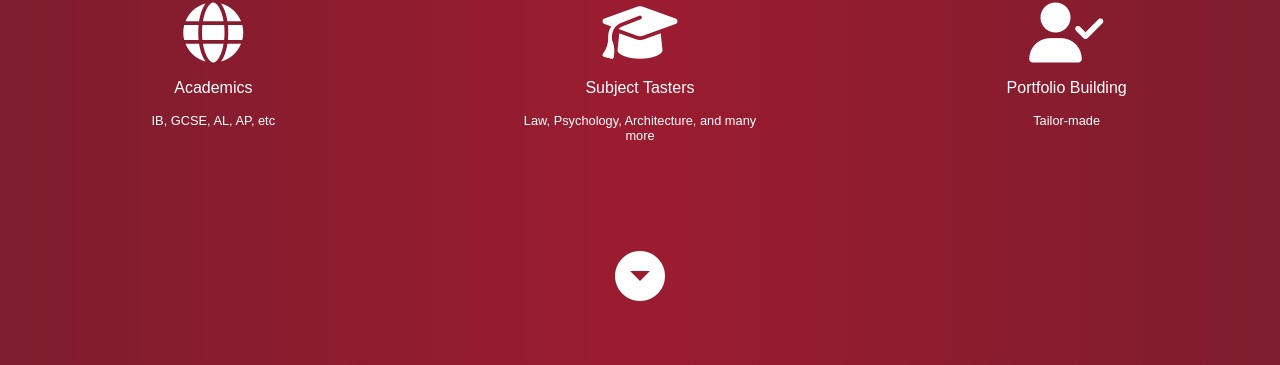
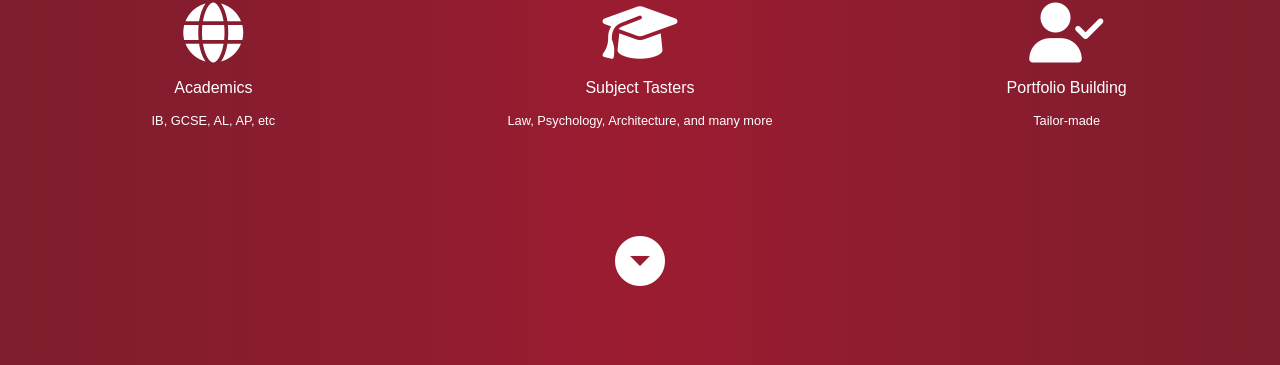
Before and after one commit to Pi-31415/EdTech, a PHP site: page / in a window 1280 px wide. Shown: the part 4583-4948 px from the top of the page. Run offline with PHP 8.4, Linux system fonts and the light colour scheme; some libraries are stand-ins or nearby versions; some web fonts are replaced; grey boxes are pictures that could not be loaded.

Commit message:
final comments

```diff
--- a/css/style.css
+++ b/css/style.css
@@ -156,6 +156,19 @@ input[type=text]:focus {
 
 .form__field:required, .form__field:invalid {
   box-shadow: none;
+}
+
+.subject-taster-header {
+  padding: 0px;
+  margin-left: 0px;
+  margin-right: 0px;
+}
+
+.subject-taster-description {
+  font-size: 0.8em;
+  padding: 0px;
+  margin-left: 0px;
+  margin-right: 0px;
 }
 
 .grid, .grid-container-4, .grid-container-3, .grid-container-2-form, .grid-container-2 {
@@ -707,7 +720,7 @@ input[type=text]:focus {
   text-align: center;
 }
 
-#component-refund h1, h2, h3, p {
+#component-refund h1, h2, h3 {
   margin-left: 20px;
   margin-right: 20px;
 }
--- a/css/style.sass
+++ b/css/style.sass
@@ -151,6 +151,16 @@ input[type=text]:focus
 	&:required,&:invalid
 		box-shadow: none
 
+.subject-taster-header
+	padding:0px
+	margin-left: 0px
+	margin-right: 0px
+
+.subject-taster-description
+	font-size: 0.8em
+	padding:0px
+	margin-left: 0px
+	margin-right: 0px
 
 //Grid management
 //Thus, the class named grid-container-3 will show 3 column container on desktop
@@ -627,7 +637,7 @@ input[type=text]:focus
 	width:100vw
 	text-align: center
 
-#component-refund h1,h2,h3,p
+#component-refund h1,h2,h3
 	margin-left:20px
 	margin-right:20px
 
--- a/index.html
+++ b/index.html
@@ -329,30 +329,30 @@
 			<div class="grid-container--tutorial-3">
 				<div>
 					<i class="fas fa-money-check-alt big"></i>
-					<p>Investing</p>
+					<p class="subject-taster-header">Investing</p>
 				</div>
 				<div>
 					<i class="fas fa-laptop-code big"></i>
-					<p>Coding</p>
+					<p class="subject-taster-header">Coding</p>
 				</div>
 				<div>
 					<i class="fas fa-pen-alt big"></i>
-					<p>Creative Writing</p>
+					<p class="subject-taster-header">Creative Writing</p>
 				</div>
 				<div>
 					<i class='fas fa-globe big'></i>
-					<p>Academics</p>
-					<p style="font-size:0.8em;">IB, GCSE, AL, AP, etc</p>
+					<p class="subject-taster-header">Academics</p>
+					<p class="subject-taster-description">IB, GCSE, AL, AP, etc</p>
 				</div>
 				<div>
 					<i class='fas fa-graduation-cap big'></i>
-					<p>Subject Tasters</p>
-					<p style="font-size:0.8em;">Law, Psychology, Architecture, and many more</p>
+					<p class="subject-taster-header">Subject Tasters</p>
+					<p class="subject-taster-description">Law, Psychology, Architecture, and many more</p>
 				</div>
 				<div>
 					<i class="fas fa-user-check big"></i>
-					<p>Portfolio Building</p>
-					<p style="font-size:0.8em;">Tailor-made</p>
+					<p class="subject-taster-header">Portfolio Building</p>
+					<p class="subject-taster-description">Tailor-made</p>
 				</div>
 			</div>
 			<div class='splitter hidemobile'></div>
```
Also changed, not shown: 1 other file.
